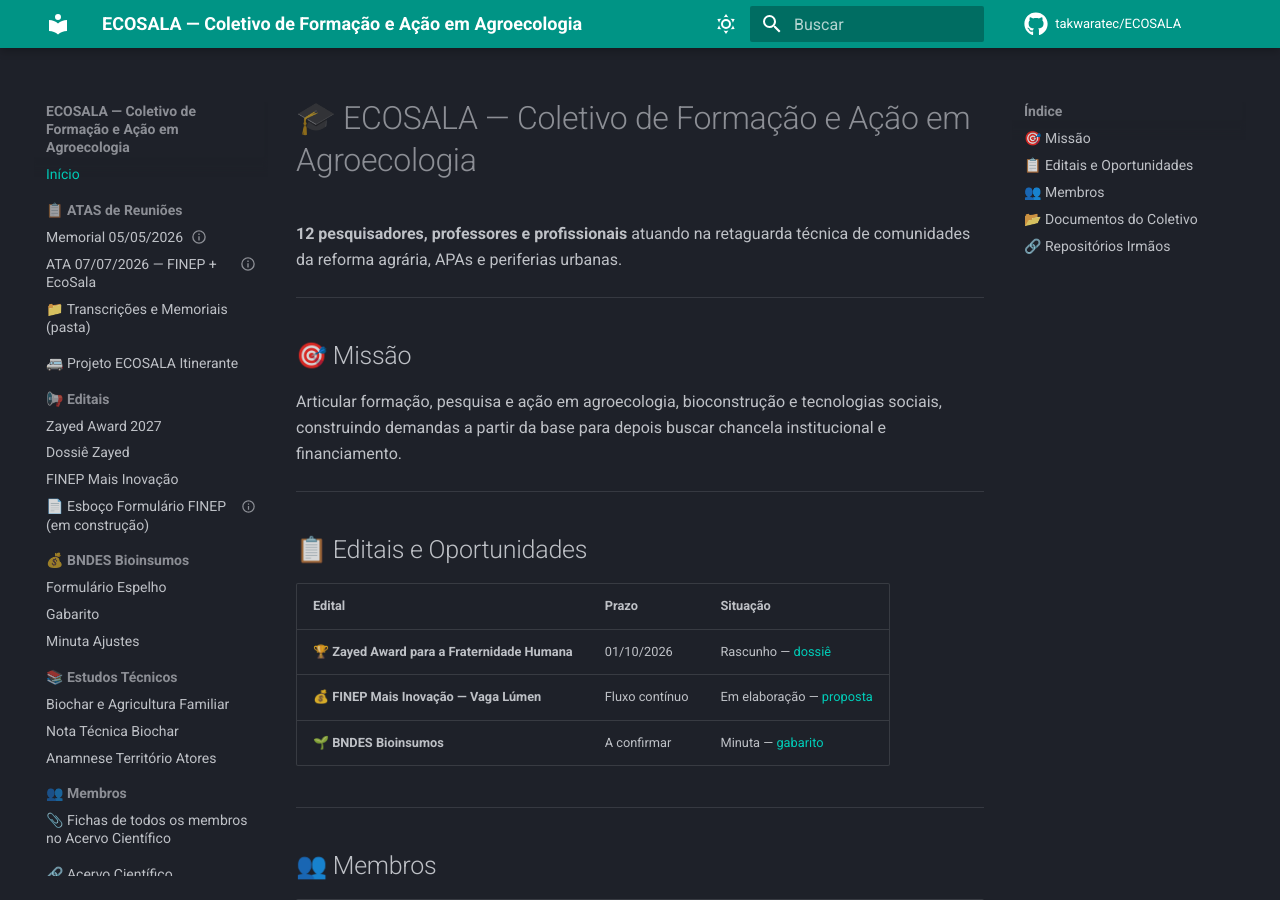
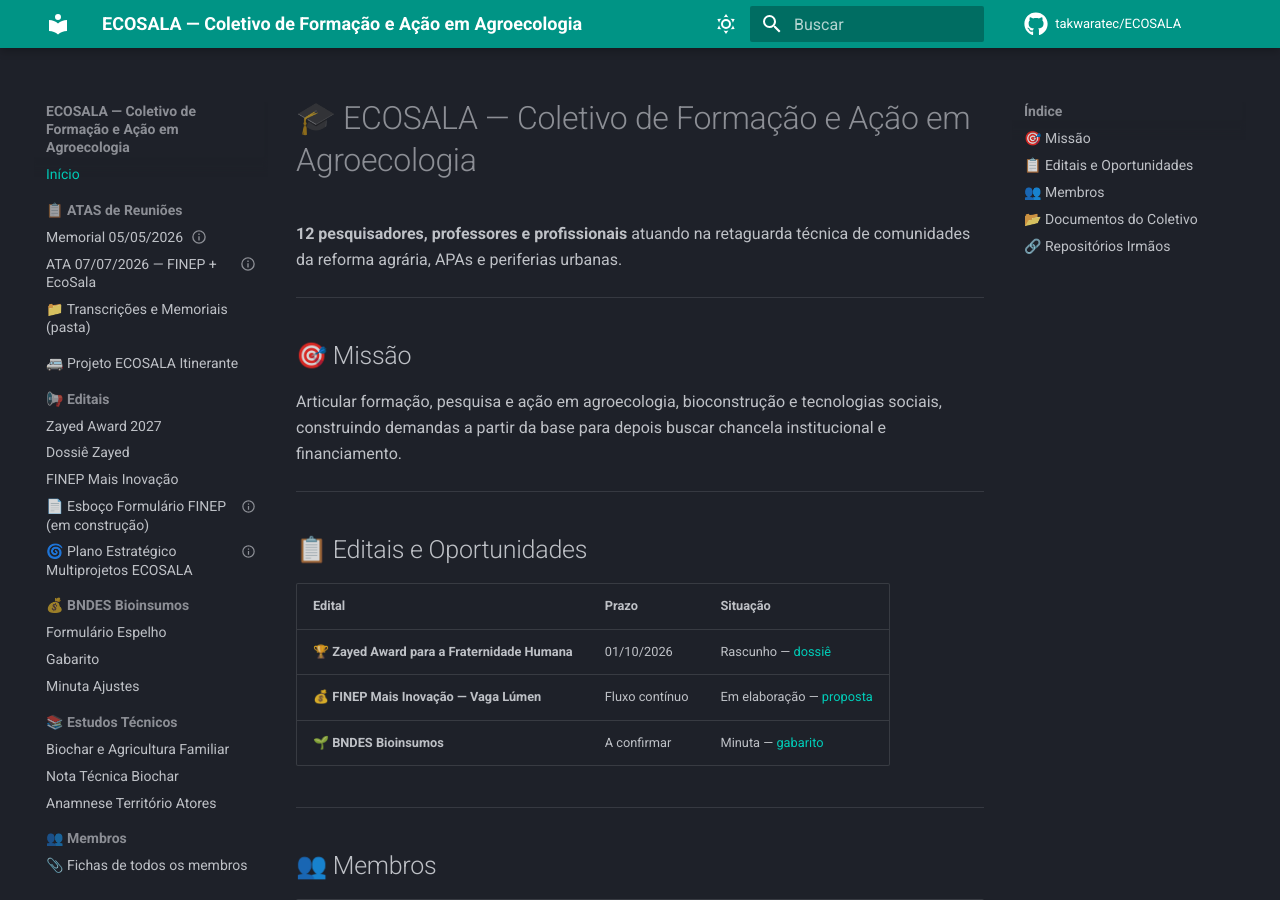
Before and after one commit to takwaratec/ECOSALA, an MkDocs documentation site: the page built from docs/index.md, in a window 1280 px wide and 900 px high. Built offline with MkDocs 1.6.1 and Material for MkDocs 9.7.7, drawn with Linux system fonts in a browser that asks for light colours; comment, search, counter and statistics services are not loaded.

Commit message:
nav: add Plano Estrategico Multiprojetos ao menu Editais

```diff
--- a/mkdocs.yml
+++ b/mkdocs.yml
@@ -60,6 +60,7 @@ nav:
     - Dossiê Zayed: editais/zayed-award-2027-dossie.md
     - FINEP Mais Inovação: editais/finep-mais-inovacao.md
     - 📄 Esboço Formulário FINEP (em construção): editais/esboco-formulario-finep.md
+    - 🌀 Plano Estratégico Multiprojetos ECOSALA: editais/plano-estrategico-multiprojetos-ecosala.md
   - 💰 BNDES Bioinsumos:
     - Formulário Espelho: 10_BNDES_BIOINSUMOS/BNDES_BIOINSUMOS_FORMULARIO_ESPELHO.md
     - Gabarito: 10_BNDES_BIOINSUMOS/GABARITO_BNDES_BIOINSUMOS_ECOSALA.md
```
